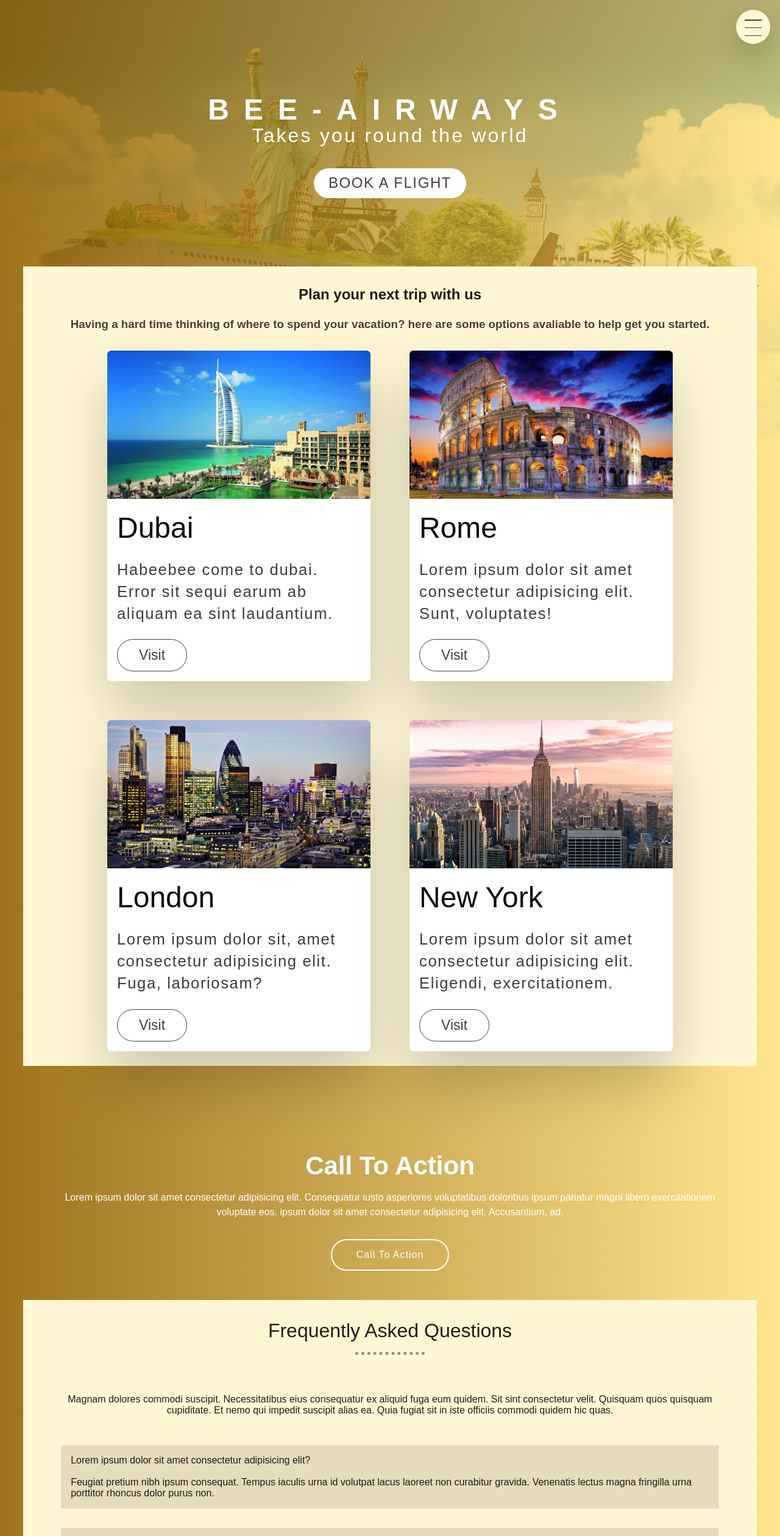
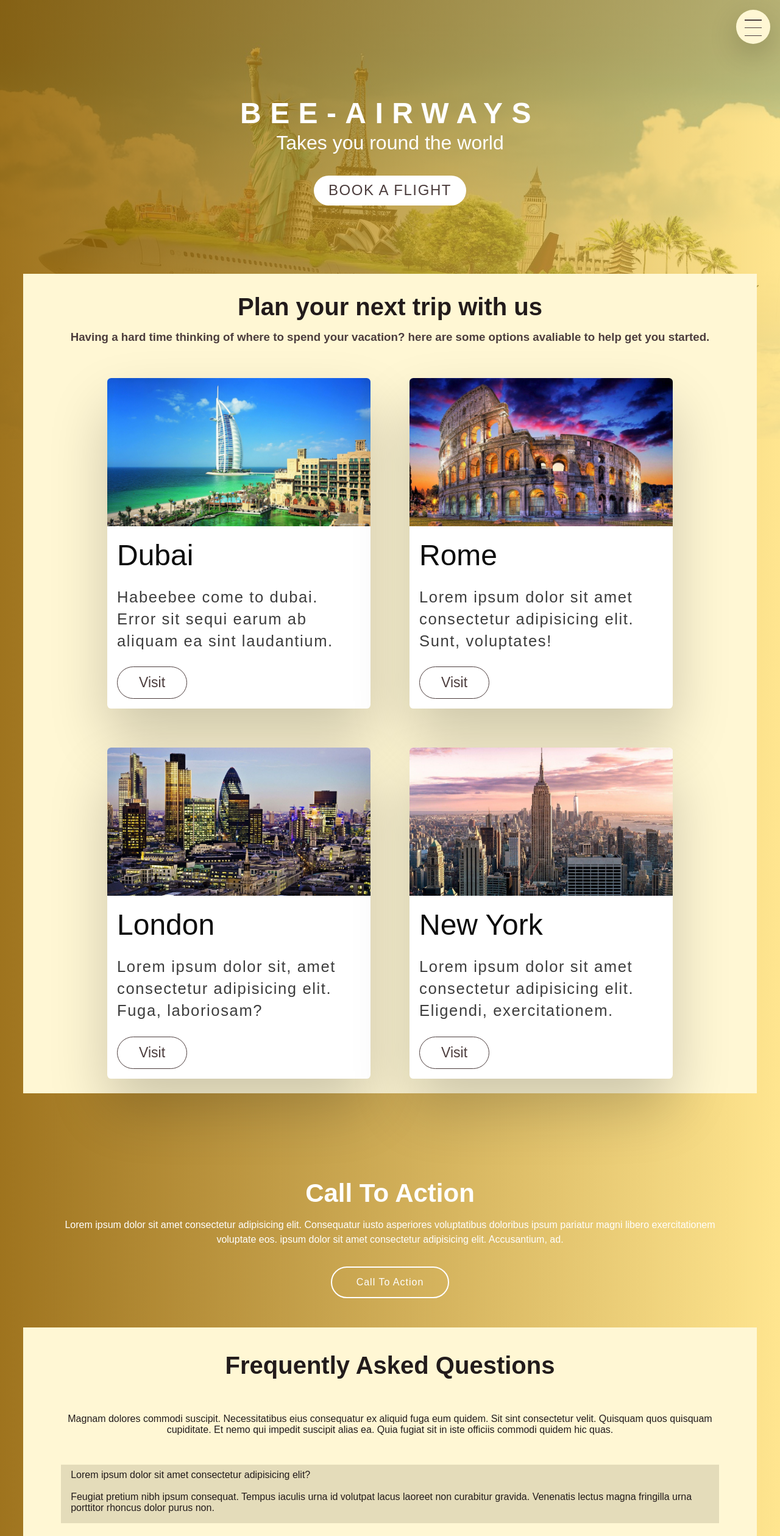
Before and after one commit to Habeeb-bee/Bee-Airways, a website: page index.html in a window 1280 px wide. Shown: the top 2519 px of the page at 61% size. Drawn offline with Linux system fonts and the light colour scheme.

Commit message:
Add files via upload

```diff
--- a/index.html
+++ b/index.html
@@ -42,7 +42,7 @@
         <Section class="home-hero">
         <div class="title-container">
             <h1 class="title">
-                <div class="t1"> BEE-AIRWAYS</div>
+                <div class="t1"> <strong> BEE-AIRWAYS</strong></div>
                 <div class="t2"><span class="title-span"> Takes you round the world</span></div>
             </h1>
         </div>
@@ -132,7 +132,7 @@
 
      <section id="faq">
         <div class="faq-head">
-            <h2> Frequently Asked Questions  <hr> </h2>
+            <h2> Frequently Asked Questions  </h2>
 
             <p>Magnam dolores commodi suscipit. Necessitatibus eius consequatur ex aliquid fuga eum quidem. Sit sint consectetur velit. Quisquam quos quisquam cupiditate. Et nemo qui impedit suscipit alias ea. Quia fugiat sit in iste officiis commodi quidem hic quas.</p>
         </div>
@@ -168,7 +168,8 @@
         <div class="col-1">
             <p> Lorem ipsum dolor sit amet consectetur adipisicing elit.
                  Reprehenderit reiciendis ad voluptatem facilis tempore id
-                  delectus eos molestias labore temporibus?</p>
+                  delectus eos molestias labore temporibus.
+                <br>Lorem, ipsum dolor sit amet consectetur adipisicing elit, Lorem ipsum dolor sit amet consectetur adipisicing elit.</p>
         </div>
 
         <div class="col-2">
--- a/sass/components/_buttons.scss
+++ b/sass/components/_buttons.scss
@@ -40,7 +40,7 @@
     text-decoration: none;
     animation: moveUp 1s;
     animation-timing-function: ease-in-out;
-    font-size: 1rem;
+    font-size: 1.3rem;
     font-weight: 300; }
 
 
--- a/sass/layouts/_faq.scss
+++ b/sass/layouts/_faq.scss
@@ -4,20 +4,19 @@
     width: 95%;
     margin: 0 auto; }
 
-  hr {
-    border-style: none;
-    border-top-style: dotted;
-    border-width: 5px;
-    width: 10%;
-    margin: .5em auto;
-    border-color: rgba(34, 27, 27, 0.486);
-    border-spacing: 2em; }
+  // hr {
+  //   border-style: none;
+  //   border-top-style: dotted;
+  //   border-width: 5px;
+  //   width: 10%;
+  //   margin: .5em auto;
+  //   border-color: rgba(34, 27, 27, 0.486);
+  //   border-spacing: 2em; }
 
   .faq-head h2 {
-    padding: 1em;
+    padding: 1em 1em 0 1em;
     font-size: 2rem;
-    font-weight: 500;
-    background-color: #fff7d4;
+    font-weight: 600;
     color: #221b1b; }
 
   .faq-head p {
@@ -39,7 +38,28 @@
     list-style: none; }
     .faq-disc .faq-ul .faq-li {
       text-align: start;
-      padding: 1em;
+      padding: .5em 1em 1em 1em;
       margin-bottom: 2em;
       background-color: #e4dcba;
       color: #221b1b; }
+
+
+@media (min-width:40rem) {
+
+  .faq-head h2 {
+    padding: 1em 1em .5em 1em;
+    font-size: 2.5rem;
+    font-weight: 700;
+  }
+
+}
+
+@media (min-width:60rem) {
+
+  .faq-head h2 {
+    padding: 1em;
+
+
+    }
+
+}
--- a/sass/layouts/_home-hero.scss
+++ b/sass/layouts/_home-hero.scss
@@ -12,17 +12,19 @@
       .home-hero .title-container .title {
         color: #fff; }
     .home-hero .t1 {
-      font-size: 2rem;
+      font-size: 2.3rem;
       padding: 5px;
+      letter-spacing: .18rem;
     line-height: 36px;
       font-weight: 500;
       animation: moveInLeft;
       animation-duration: 1s;
       animation-timing-function: ease-out; }
+
     .home-hero .title-span {
       font-weight: 300;
       display: block;
-      font-size: 1.5rem;
+      font-size: 1.27rem;
       line-height: 24px; }
     .home-hero .t2 {
 
@@ -33,17 +35,16 @@
 
 @media (min-width:40rem) {
   .home-hero .t1 {
-    font-size: 2rem;
-    letter-spacing: .2em;
+    font-size: 2.5rem;
+    letter-spacing: .3em;
     padding: 5px;
   line-height: 36px;
-    font-weight: 500;
+    font-weight: 600;
      }
 
      .home-hero .title-span {
       font-weight: 400;
       display: block;
-      letter-spacing: .1em;
       font-size: 1.5rem;
       line-height: 28px; }
 
@@ -52,8 +53,8 @@
 @media (min-width:60rem) {
   .home-hero .t1 {
     font-size: 3rem;
-    letter-spacing: .5em;
-    padding: 10px;
+    letter-spacing: .3em;
+    padding: 1rem;
   line-height: 36px;
     font-weight: 700;
      }
--- a/sass/layouts/_trip.scss
+++ b/sass/layouts/_trip.scss
@@ -7,7 +7,7 @@
 .plan-disc {
     color: #221b1b;
     padding: 2rem 2rem .5rem 2rem;
-    font-weight: 700;
+    font-weight: 600;
     font-size: 2em; }
 
   .container {
@@ -22,7 +22,7 @@
 
   .trip-disc {
     color: #4c3d3d;
-    padding: 2rem 2rem .5rem 2rem;
+    padding: .5rem 2rem .5rem 2rem;
     font-weight: 400; }
 
   .flex {
@@ -67,18 +67,19 @@
 @media (min-width:40rem) {
 
   .plan-disc {
-    font-weight: 800;
-    font-size: 2.4em; }
+    padding: 2rem 2rem 1rem 2rem;
+    font-weight: 700;
+    font-size: 2.3em; }
 }
 
-@media (min-width:40rem) {
+@media (min-width:60rem) {
 
   .plan-disc {
     font-weight: 900;
-    font-size: 1.5rem;
-    padding: 2rem 2rem .5rem 2rem; }
+    font-size: 2.5rem;
+    padding: 2rem 2rem 0rem 2rem; }
 
     .trip-disc {
-      padding: 1rem 2rem .5rem 2rem;
+      padding: 1rem 2rem 2rem 2rem;
       font-weight: 600; }
 }
```
Also changed, not shown: css/style.css.
